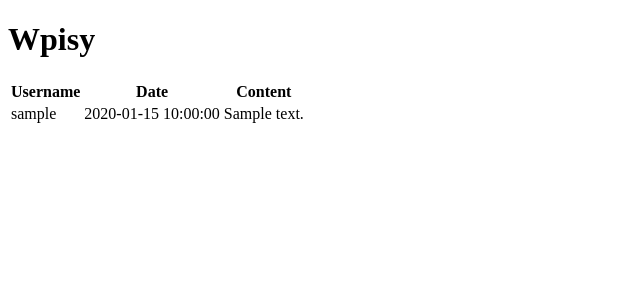
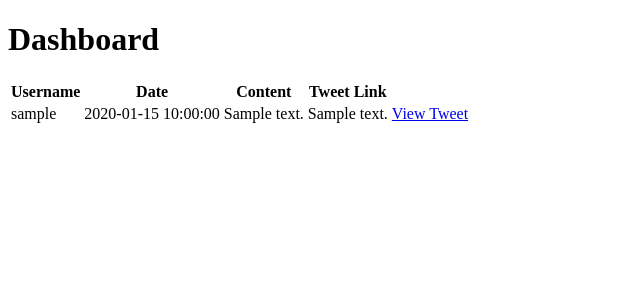
Before and after one commit to janmisiurek/borek, a Flask app: template templates/dashboard.html in a window 1280 px wide. Shown: the top 300 px of the page, without its empty margins (0-640 px from the left). Run offline with Flask 3, Linux system fonts and the light colour scheme; the template is opened without the code that fills it: most values are stand-ins (such as "Sample title", 1, 10 or a date in 2020).

Commit message:
added opening tweet in new tab with copied comment

```diff
--- a/app.py
+++ b/app.py
@@ -1,7 +1,10 @@
 import os
+from flask_sqlalchemy import SQLAlchemy
 from dotenv import load_dotenv
 from flask import Flask, render_template, request, redirect, url_for
-from utilities import login_to_twitter
+from utilities import login_to_twitter, scrap_tweets, add_comments_to_df
+import openai
+import urllib
 
 app = Flask(__name__)
 
@@ -26,15 +29,18 @@ def submit_login():
     os.environ['OPENAI_API_KEY'] = api_key
     os.environ['TWITTER_LIST_URL'] = list_url
 
-    global tweets
-    tweets = login_to_twitter()
+    global driver
+    driver = login_to_twitter()
 
     return redirect(url_for('dashboard'))
 
 @app.route('/dashboard')
 def dashboard():
+    tweets = scrap_tweets(driver)
+    tweets_with_comments = add_comments_to_df(tweets)
 
-    return render_template('dashboard.html', tweets=tweets)
+    return render_template('dashboard.html', tweets=tweets_with_comments)
+
 
 if __name__ == '__main__':
     app.run(debug=True)
--- a/templates/dashboard.html
+++ b/templates/dashboard.html
@@ -4,23 +4,39 @@
     <meta charset="UTF-8">
     <meta name="viewport" content="width=device-width, initial-scale=1.0">
     <title>Dashboard</title>
+    <script>
+        function copyToClipboard(event, text) {
+            event.preventDefault();
+            const el = document.createElement('textarea');
+            el.value = text;
+            document.body.appendChild(el);
+            el.select();
+            document.execCommand('copy');
+            document.body.removeChild(el);
+            window.open(event.currentTarget.href, '_blank');
+        }
+    </script>
 </head>
 <body>
-    <h1>Wpisy</h1>
+    <h1>Dashboard</h1>
     <table>
         <thead>
             <tr>
                 <th>Username</th>
                 <th>Date</th>
                 <th>Content</th>
+                <th>Tweet Link</th>
             </tr>
         </thead>
         <tbody>
-            {% for _, tweet in tweets.iterrows() %}
+            {% for tweet in tweets.itertuples() %}
             <tr>
-                <td>{{ wpis['Username'] }}</td>
-                <td>{{ wpis['Date'] }}</td>
-                <td>{{ wpis['Content'] }}</td>
+                <td>{{ tweet.Username }}</td>
+                <td>{{ tweet.Date }}</td>
+                <td>{{ tweet.Content }}</td>
+                <td>{{ tweet.Comment }}</td>
+                <td><a href="{{ tweet.Tweet_Link }}" target="_blank" onclick="copyToClipboard(event, '{{ tweet.Comment|replace("'", "\\'")|replace('"', '\\"') }}')">View Tweet</a>
+                </td>
             </tr>
             {% endfor %}
         </tbody>
--- a/templates/login.html
+++ b/templates/login.html
@@ -16,7 +16,7 @@
         <input type="text" id="username" name="username" required><br><br>
 
         <label for="number">Numer telefonu:</label>
-        <input type="tel" id="number" name="number" required><br><br>
+        <input type="number" id="number" name="number" required><br><br>
 
         <label for="password">Hasło:</label>
         <input type="password" id="password" name="password" required><br><br>
```
Also changed, not shown: utilities.py (+34 -8 lines), db.py (added).
